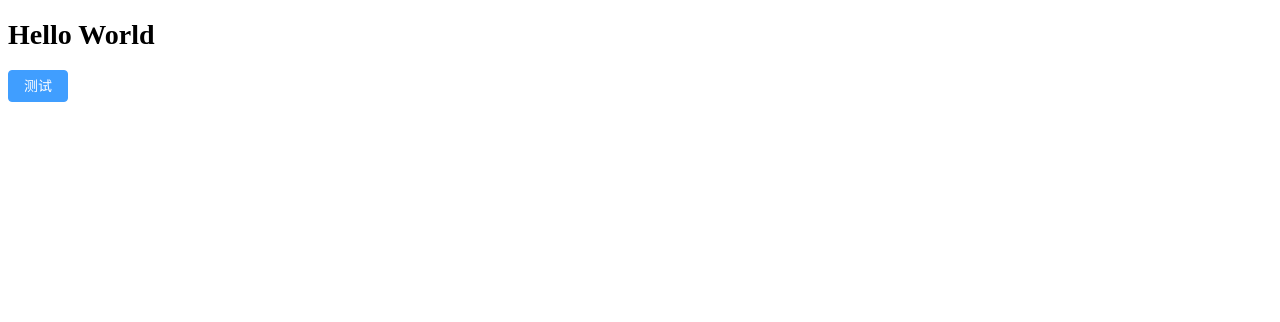
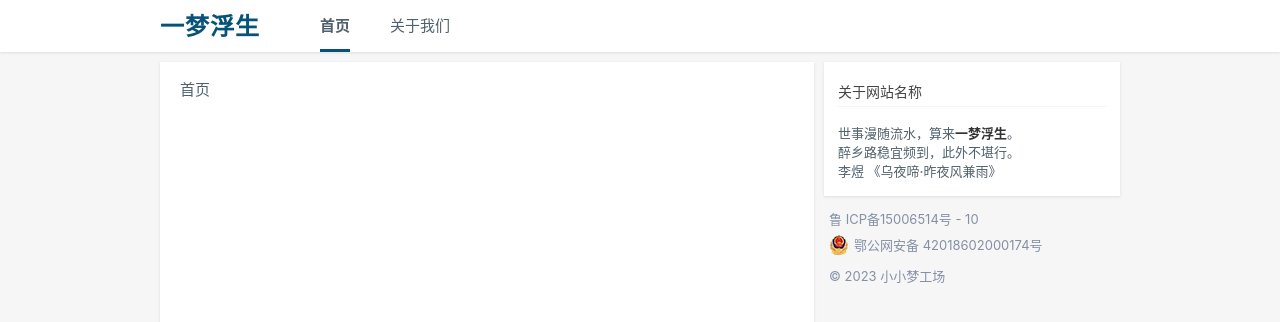
Before and after one commit to myhistorybook/historybook-fe, a Nuxt app: page / in a window 1280 px wide. Shown: the top 322 px of the page. Built offline with nearby package versions, Linux system fonts and the light colour scheme.

Commit message:
update:基本架构搭建

```diff
--- a/app.vue
+++ b/app.vue
@@ -1,20 +1,29 @@
 <template>
-  <div class="page">
-    <h1 class="title">Hello World</h1>
-    <el-button type="primary">测试</el-button>
-  </div>
+	<NuxtLayout>
+		<NuxtPage />
+	</NuxtLayout>
 </template>
 
 <script lang="ts" setup>
 useHead({
-  title: '一梦浮生'
-})
+	title: "一梦浮生",
+});
 </script>
 
-<style lang="less" scoped>
-.page {
-  .title {
-    font-size: 28px;
-  }
+<style lang="less">
+@import "~/assets/_var.less";
+@font-face {
+  font-family: TChinese;
+  src: url(~/assets/chinese.font.woff);
+}
+body {
+	margin: 0;
+	padding: 0;
+	color: @theme-color;
+	font-family: -apple-system, BlinkMacSystemFont, Helvetica Neue, PingFang SC,
+		Microsoft YaHei, Source Han Sans SC, Noto Sans CJK SC, WenQuanYi Micro Hei,
+		sans-serif;
+	font-size: 15px;
+  background: #f6f6f6;
 }
 </style>
--- /dev/null
+++ b/assets/_var.less
@@ -0,0 +1,3 @@
+@theme-color: #50616d;
+@primary-color: #065279;
+@content-max-width: 960px;
--- /dev/null
+++ b/components/asideCard.vue
@@ -0,0 +1,47 @@
+<template>
+	<div class="aside-card">
+		<div class="card-title">
+			<slot name="title" />
+		</div>
+		<div class="card-content">
+			<slot />
+		</div>
+	</div>
+</template>
+<script setup>
+defineProps({
+	title: {
+		type: String,
+		default: "",
+	},
+});
+</script>
+<style lang="less" scoped>
+.aside-card {
+	padding: 16px 14px;
+	background: #fff;
+	-webkit-box-shadow: 0 1px 3px hsla(0, 0%, 7%, 0.1);
+	box-shadow: 0 1px 3px hsla(0, 0%, 7%, 0.1);
+	.card-title {
+		box-sizing: border-box;
+		margin: 0px 0px 16px;
+		min-width: 0px;
+		-webkit-box-align: center;
+		align-items: center;
+		color: rgb(68, 68, 68);
+		font-weight: 500;
+		font-size: 14px;
+		display: flex;
+        border-bottom: 1px solid #f5f5f5;
+        line-height: 28px;
+	}
+	.card-content {
+		position: relative;
+		display: flex;
+		flex-wrap: nowrap;
+		overflow: auto hidden;
+		scroll-snap-type: x mandatory;
+		width: 100%;
+	}
+}
+</style>
--- /dev/null
+++ b/components/copyrightAside.vue
@@ -0,0 +1,55 @@
+<template>
+	<footer class="footer">
+		<div class="footer-item">
+			<a
+				class="footer-link"
+				target="_blank"
+				rel="noopener noreferrer"
+				href="https://beian.miit.gov.cn/"
+				>鲁 ICP备15006514号 - 10</a
+			>
+		</div>
+		<div class="footer-item">
+			<a
+				href="http://www.beian.gov.cn/portal/registerSystemInfo?recordcode=42018602000174"
+				rel="noopener noreferrer"
+				target="_blank"
+				class="footer-link"
+			>
+				<img src="~/assets/beian.png" class="img" />
+				鄂公网安备 42018602000174号
+			</a>
+		</div>
+		<div class="footer-item">
+			<a
+				class="footer-link"
+				target="_blank"
+				rel="noopener noreferrer"
+				href="https://github.com/johnnyzhang1992"
+				>&copy; 2023 小小梦工场</a
+			>
+		</div>
+	</footer>
+</template>
+
+<style lang="less" scoped>
+.footer {
+	color: #8590a6;
+	font-size: 13px;
+	line-height: 2;
+	margin: 10px 0;
+	padding-left: 5px;
+	.footer-item {
+		.footer-link {
+			color: #8590a6;
+			text-decoration: none;
+			display: block;
+			display: inline-flex;
+			align-items: center;
+			.img {
+				margin-right: 5px;
+			}
+		}
+	}
+}
+</style>
--- /dev/null
+++ b/components/layoutHeader.vue
@@ -0,0 +1,106 @@
+<template>
+	<header class="header">
+		<div class="container">
+			<a class="logo">一梦浮生</a>
+			<ul class="tab-list">
+				<li
+					v-for="tab in tabList"
+					:key="tab.path"
+					@click="handleClick(tab)"
+					class="tab-item"
+				>
+					<NuxtLink
+						class="link"
+						:to="tab.path"
+						:class="tab.path === activePath ? 'is-active' : ''"
+					>
+						{{ tab.pathName }}
+					</NuxtLink>
+				</li>
+			</ul>
+		</div>
+	</header>
+</template>
+<script setup>
+const route = useRoute();
+const activePath = ref(route.path);
+const tabList = [
+	{
+		path: "/",
+		pathName: "首页",
+	},
+	{
+		path: "/about",
+		pathName: "关于我们",
+	},
+];
+const handleClick = (tab) => {
+	activePath.value = tab.path;
+};
+</script>
+<style lang="less" scoped>
+@import "~/assets/_var.less";
+.header {
+	position: fixed;
+	left: 0;
+	right: 0;
+	top: 0;
+	color: @theme-color;
+	background-color: #ffffff;
+	box-shadow: 0 1px 3px hsla(0, 0%, 7%, 0.1);
+	transition-property: background-color, box-shadow;
+	transition-duration: 0.25s;
+	transition-timing-function: ease-in;
+	.container {
+		display: flex;
+		align-items: center;
+		max-width: @content-max-width;
+		margin: 0 auto;
+		height: 52px;
+	}
+	.logo {
+		color: @primary-color;
+		font-size: 24px;
+		font-weight: 700;
+		line-height: 32px;
+		letter-spacing: 1px;
+		font-family: TChinese, SimSun, FangSong, STSong, STZhongsong, LiSu, KaiTi,
+			"Microsoft YaHei";
+	}
+	.tab-list {
+		display: flex;
+		align-items: center;
+		flex-wrap: nowrap;
+		.tab-item {
+			list-style: none;
+			padding: 0 20px;
+			cursor: pointer;
+		}
+		.link {
+			color: @theme-color;
+			text-decoration: none;
+			position: relative;
+			display: inline-block;
+			line-height: 22px;
+			padding: 14px 0;
+			&:hover {
+				color: @primary-color;
+				font-weight: 600;
+			}
+			&.is-active {
+				font-weight: 600;
+			}
+			&.is-active::after {
+				height: 4px;
+				background: @primary-color;
+				bottom: -1px;
+				content: "";
+				height: 3px;
+				left: 0;
+				position: absolute;
+				right: 0;
+			}
+		}
+	}
+}
+</style>
--- /dev/null
+++ b/layouts/default.vue
@@ -0,0 +1,50 @@
+<template>
+	<div class="page">
+		<layout-header />
+		<div class="container">
+			<div class="content">
+				<slot />
+			</div>
+			<aside class="aside">
+				<aside-card>
+					<template #title> 关于网站名称 </template>
+					<div class="contant" style="font-size: 13px;">
+						<div>世事漫随流水，算来<b style="color:
+						#333">一梦浮生</b>。</div>
+						<div>醉乡路稳宜频到，此外不堪行。</div>
+						<span style="font-weight: 500;">李煜 《乌夜啼·昨夜风兼雨》</span>
+					</div>
+				</aside-card>
+				<copyright-aside />
+			</aside>
+		</div>
+	</div>
+</template>
+
+<style lang="less" scoped>
+@import "~/assets/_var.less";
+.page {
+	height: 100vh;
+	overflow-y: auto;
+}
+.container {
+	max-width: @content-max-width;
+	margin: 0 auto;
+	display: flex;
+	padding-top: 62px;
+	box-sizing: border-box;
+	min-height: 100%;
+	.content {
+		flex: 1;
+		background: #fff;
+		padding: 16px 20px;
+		margin-right: 10px;
+
+		-webkit-box-shadow: 0 1px 3px hsla(0, 0%, 7%, 0.1);
+		box-shadow: 0 1px 3px hsla(0, 0%, 7%, 0.1);
+	}
+	.aside {
+		width: 296px;
+	}
+}
+</style>
--- a/nuxt.config.ts
+++ b/nuxt.config.ts
@@ -2,4 +2,5 @@
 export default defineNuxtConfig({
 	modules: ["@element-plus/nuxt"],
 	elementPlus: {},
+	debug: true,
 });
--- a/package.json
+++ b/package.json
@@ -9,8 +9,8 @@
     "postinstall": "nuxt prepare"
   },
   "devDependencies": {
-    "nuxt": "^3.3.3",
-    "@types/node": "^18.15.11"
+    "@types/node": "^18.15.11",
+    "nuxt": "^3.3.3"
   },
   "dependencies": {
     "@element-plus/nuxt": "^1.0.4",
--- /dev/null
+++ b/pages/about.vue
@@ -0,0 +1,5 @@
+<template>
+    <div class="page-container">
+        <h1>关于我们</h1>
+    </div>
+</template>
--- /dev/null
+++ b/pages/index.vue
@@ -0,0 +1,3 @@
+<template>
+    <div>首页</div>
+</template>
```
Also changed, not shown: assets/beian.png (added), assets/chinese.font.woff (added).
